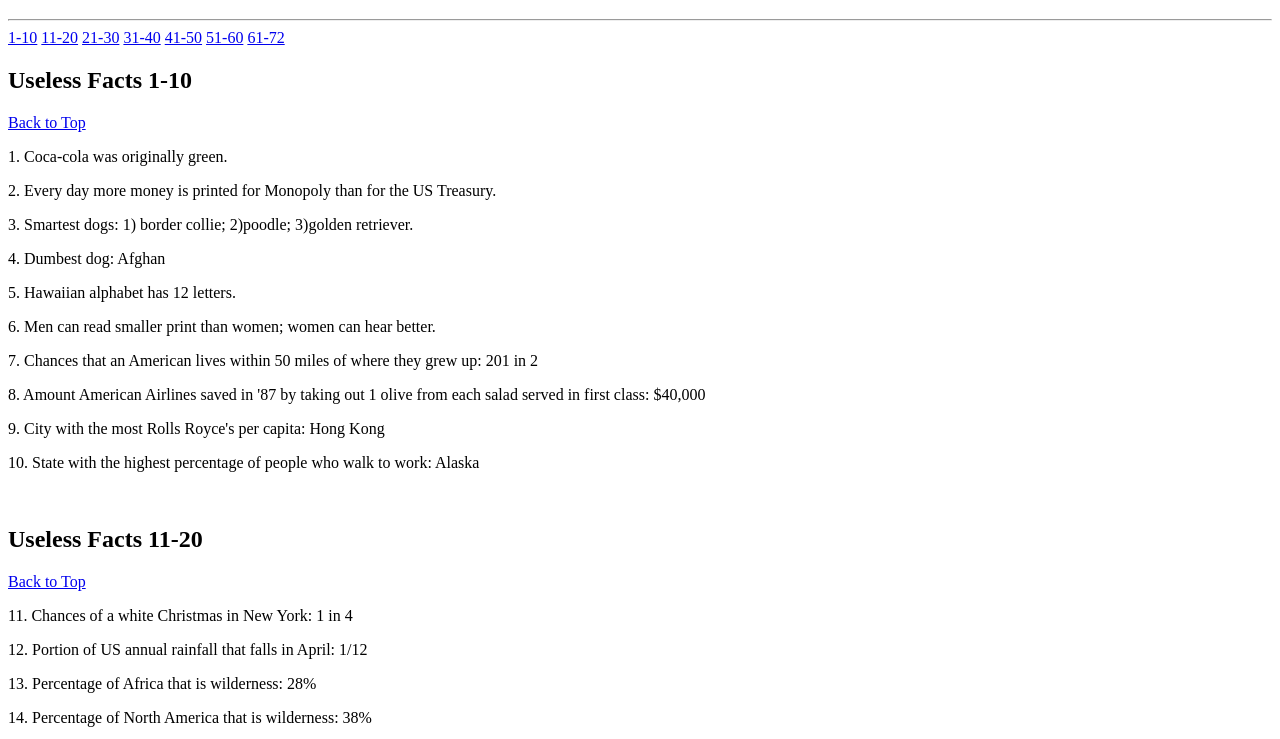
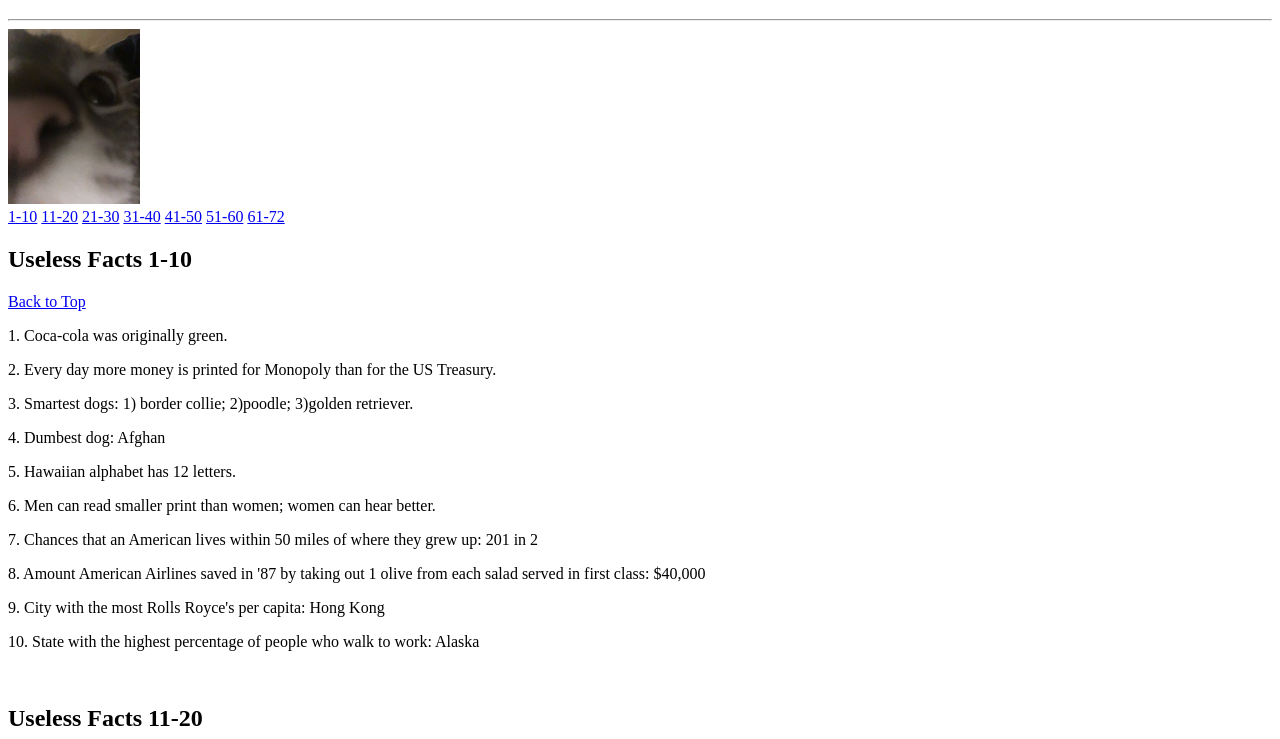
Before and after one commit to rcl43/useless-info, a plain HTML site: page index.html in a window 1280 px wide. Shown: the part 61-800 px from the top of the page. Drawn offline with Linux system fonts and the light colour scheme.

Commit message:
added JPG of cat and added link to webpage

```diff
--- a/index.html
+++ b/index.html
@@ -10,8 +10,13 @@
 <h1>This is a TON of useless information</h1>
 <hr>
 
+<!--Picture of a cat that links to a gif of a cat standing.-->
+<a href="http://i.imgur.com/U6VbGaU.gifv" target="_blank"><img src="isme_cat.png" alt="Haylo, I am Cat." title="Haylo hooman, is me... cat."></a><br>
+
 <body>
 
+    <!--links to different sections of the webpage.
+    thinking about fitting these into a table. -->
     <a href="#1-10">1-10</a>
     <a href="#11-20">11-20</a>
     <a href="#21-30">21-30</a>
```
Also changed, not shown: isme_cat.png (added).
